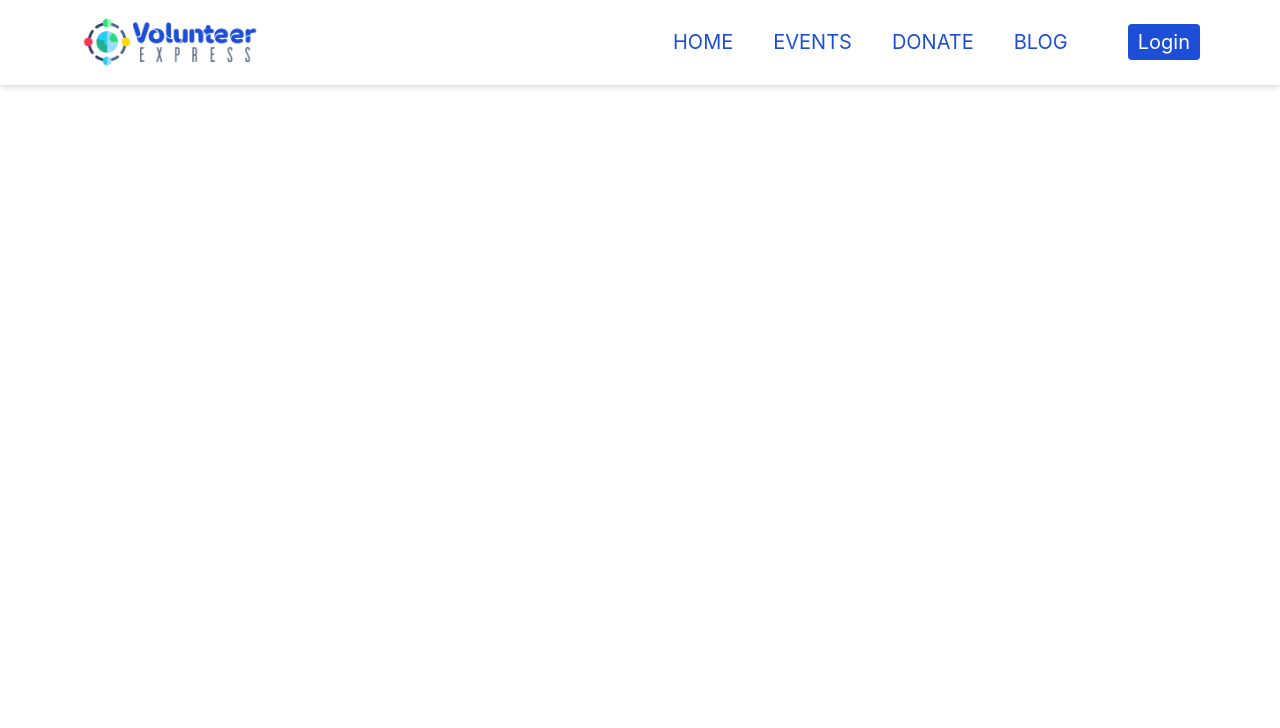
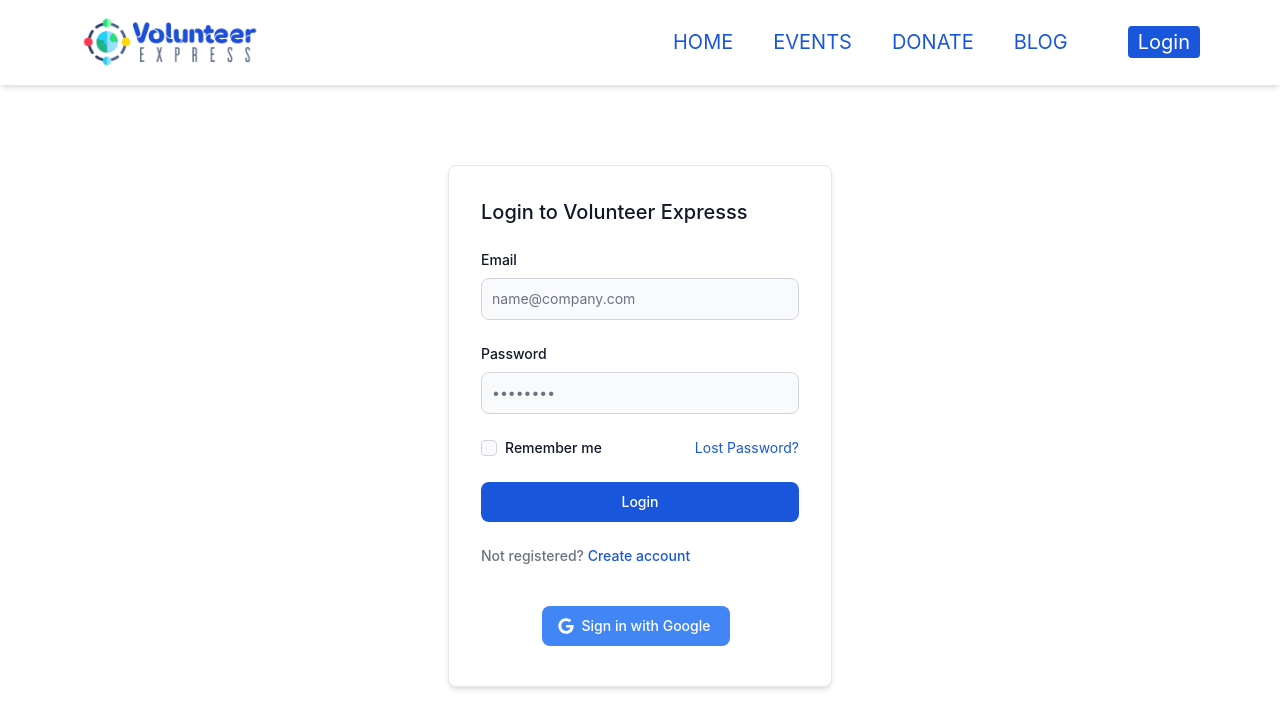
Before and after one commit to shareefrahat/volunteer-express-client, a React (Create React App) app: page /login in a window 1280 px wide. Shown: the top 728 px of the page. Built offline with nearby package versions, Linux system fonts and the light colour scheme.

Commit message:
login form added

```diff
--- a/package.json
+++ b/package.json
@@ -6,6 +6,7 @@
     "@testing-library/jest-dom": "^5.16.4",
     "@testing-library/react": "^13.1.1",
     "@testing-library/user-event": "^13.5.0",
+    "flowbite": "^1.4.4",
     "react": "^18.1.0",
     "react-dom": "^18.1.0",
     "react-router-dom": "^6.3.0",
--- a/src/App.css
+++ b/src/App.css
@@ -1,6 +1,6 @@
-.App {
+/* .App {
   text-align: center;
-}
+} */
 
 .App-logo {
   height: 40vmin;
--- a/src/App.js
+++ b/src/App.js
@@ -1,6 +1,7 @@
 import { Route, Routes } from "react-router-dom";
 import "./App.css";
 import Header from "./components/Header/Header";
+import Login from "./components/Login/Login";
 import Home from "./pages/Home/Home";
 
 function App() {
@@ -9,6 +10,8 @@ function App() {
       <Header></Header>
       <Routes>
         <Route path="/" element={<Home> </Home>}></Route>
+        <Route path="/home" element={<Home> </Home>}></Route>
+        <Route path="/login" element={<Login></Login>}></Route>
       </Routes>
     </div>
   );
--- /dev/null
+++ b/src/components/Login/Login.js
@@ -0,0 +1,116 @@
+import React from "react";
+
+const Login = () => {
+  return (
+    <>
+      <section className="my-20">
+        <div class="p-4 max-w-sm bg-white rounded-lg border border-gray-200 shadow-md sm:p-6 lg:p-8 dark:bg-gray-800 dark:border-gray-700 mx-auto">
+          <form class="space-y-6" action="#">
+            <h5 class="text-xl font-medium text-gray-900 dark:text-white">
+              Login to Volunteer Expresss
+            </h5>
+            <div>
+              <label
+                for="email"
+                class="block mb-2 text-sm font-medium text-gray-900 dark:text-gray-300"
+              >
+                Email
+              </label>
+              <input
+                type="email"
+                name="email"
+                id="email"
+                class="bg-gray-50 border border-gray-300 text-gray-900 text-sm rounded-lg focus:ring-blue-500 focus:border-blue-500 block w-full p-2.5 dark:bg-gray-600 dark:border-gray-500 dark:placeholder-gray-400 dark:text-white"
+                placeholder="name@company.com"
+                required=""
+              />
+            </div>
+            <div>
+              <label
+                for="password"
+                class="block mb-2 text-sm font-medium text-gray-900 dark:text-gray-300"
+              >
+                Password
+              </label>
+              <input
+                type="password"
+                name="password"
+                id="password"
+                placeholder="••••••••"
+                class="bg-gray-50 border border-gray-300 text-gray-900 text-sm rounded-lg focus:ring-blue-500 focus:border-blue-500 block w-full p-2.5 dark:bg-gray-600 dark:border-gray-500 dark:placeholder-gray-400 dark:text-white"
+                required=""
+              />
+            </div>
+            <div class="flex items-start">
+              <div class="flex items-start">
+                <div class="flex items-center h-5">
+                  <input
+                    id="remember"
+                    type="checkbox"
+                    value=""
+                    class="w-4 h-4 bg-gray-50 rounded border border-gray-300 focus:ring-3 focus:ring-blue-300 dark:bg-gray-700 dark:border-gray-600 dark:focus:ring-blue-600 dark:ring-offset-gray-800"
+                    required=""
+                  />
+                </div>
+                <label
+                  for="remember"
+                  class="ml-2 text-sm font-medium text-gray-900 dark:text-gray-300"
+                >
+                  Remember me
+                </label>
+              </div>
+              <a
+                href="/"
+                class="ml-auto text-sm text-blue-700 hover:underline dark:text-blue-500"
+              >
+                Lost Password?
+              </a>
+            </div>
+            <button
+              type="submit"
+              class="w-full text-white bg-blue-700 hover:bg-blue-800 focus:ring-4 focus:outline-none focus:ring-blue-300 font-medium rounded-lg text-sm px-5 py-2.5 text-center dark:bg-blue-600 dark:hover:bg-blue-700 dark:focus:ring-blue-800"
+            >
+              Login
+            </button>
+            <div class="text-sm font-medium text-gray-500 dark:text-gray-300">
+              Not registered?{" "}
+              <a
+                href="/"
+                class="text-blue-700 hover:underline dark:text-blue-500"
+              >
+                Create account
+              </a>
+            </div>
+          </form>
+          <div className="mt-10 ">
+            <div className="w-fit mx-auto">
+              <button
+                type="button"
+                class="text-white bg-[#4285F4] hover:bg-[#4285F4]/90 focus:ring-4 focus:outline-none focus:ring-[#4285F4]/50 font-medium rounded-lg text-sm px-5 py-2.5 text-center inline-flex items-center dark:focus:ring-[#4285F4]/55 mr-2 mb-2 "
+              >
+                <svg
+                  class="w-4 h-4 mr-2 -ml-1"
+                  aria-hidden="true"
+                  focusable="false"
+                  data-prefix="fab"
+                  data-icon="google"
+                  role="img"
+                  xmlns="http://www.w3.org/2000/svg"
+                  viewBox="0 0 488 512"
+                >
+                  <path
+                    fill="currentColor"
+                    d="M488 261.8C488 403.3 391.1 504 248 504 110.8 504 0 393.2 0 256S110.8 8 248 8c66.8 0 123 24.5 166.3 64.9l-67.5 64.9C258.5 52.6 94.3 116.6 94.3 256c0 86.5 69.1 156.6 153.7 156.6 98.2 0 135-70.4 140.8-106.9H248v-85.3h236.1c2.3 12.7 3.9 24.9 3.9 41.4z"
+                  ></path>
+                </svg>
+                Sign in with Google
+              </button>
+            </div>
+          </div>
+        </div>
+      </section>
+    </>
+  );
+};
+
+export default Login;
--- a/src/components/Navbar/Navbar.js
+++ b/src/components/Navbar/Navbar.js
@@ -41,12 +41,12 @@ const Navbar = () => {
           </nav>
         </section>
         <section>
-          <button
-            type="button"
+          <Link
+            to="/login"
             className="text-white bg-blue-700 hover:bg-blue-800 focus:ring-4 focus:ring-blue-300  rounded text-xl dark:bg-blue-600 dark:hover:bg-blue-700 focus:outline-none dark:focus:ring-blue-800 px-2.5 py-1 ml-10"
           >
             Login
-          </button>
+          </Link>
         </section>
       </div>
     </>
--- a/src/index.js
+++ b/src/index.js
@@ -4,6 +4,7 @@ import "./index.css";
 import App from "./App";
 import reportWebVitals from "./reportWebVitals";
 import { BrowserRouter } from "react-router-dom";
+import "flowbite";
 
 const root = ReactDOM.createRoot(document.getElementById("root"));
 root.render(
--- a/tailwind.config.js
+++ b/tailwind.config.js
@@ -3,5 +3,5 @@ module.exports = {
   theme: {
     extend: {},
   },
-  plugins: [],
+  plugins: [require("flowbite/plugin")],
 };
```
Also changed, not shown: 1 other file (tests, documents, lock files or other folders).
